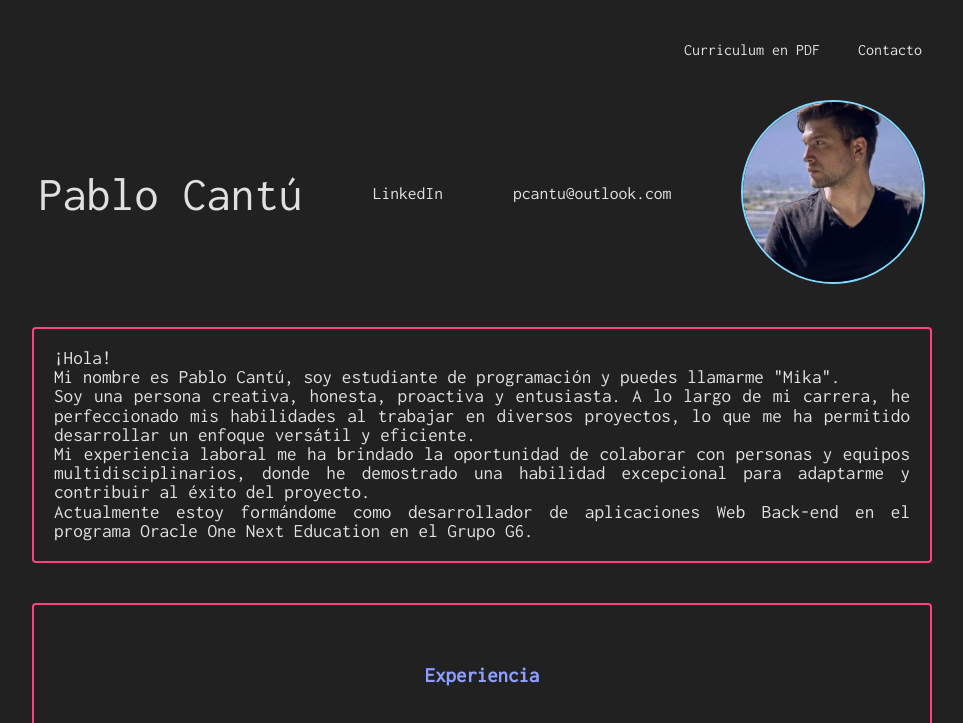
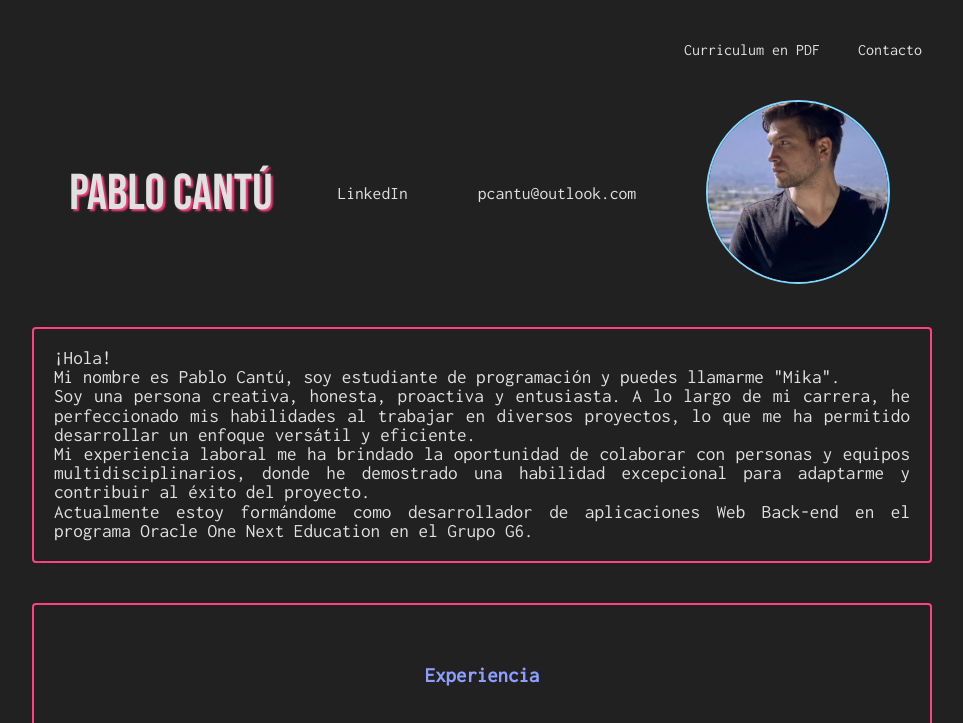
Before and after one commit to Dizzinness/Pablo-Cantu-CV, a plain HTML site: page index.html in a window 1280 px wide. In both pictures the pointer is over the element "Pablo Cantú". Shown: the top 723 px of the page, without its empty margins (158-1121 px from the left). Drawn offline with Linux system fonts and the light colour scheme; a script that the page names is missing.

Commit message:
efecto glow al nombre

```diff
--- a/index.html
+++ b/index.html
@@ -10,6 +10,9 @@
     <link rel="preconnect" href="https://fonts.googleapis.com">
     <link rel="preconnect" href="https://fonts.gstatic.com" crossorigin>
     <link href="https://fonts.googleapis.com/css2?family=Inconsolata&display=swap" rel="stylesheet">
+    <link rel="preconnect" href="https://fonts.googleapis.com">
+    <link rel="preconnect" href="https://fonts.gstatic.com" crossorigin>
+    <link href="https://fonts.googleapis.com/css2?family=Bebas+Neue&display=swap" rel="stylesheet">
 </head>
 
 <body>
--- a/style.css
+++ b/style.css
@@ -62,6 +62,20 @@ body {
 
 .top h1 {
     font-size: 3em;
+    font-family: "Bebas Neue", sans-serif;
+    font-weight: 400;
+    font-style: normal;
+}
+
+.top h1:hover {
+    color: var(--main-color);
+    transform: scale(1.05);
+    text-shadow: 2px 2px 2px var(--highlight-color);
+    -o-transition: trans;
+    -webkit-transition: trans;
+    -moz-transition: trans;
+    -ms-transition: trans;
+    transition: transform 0.3s, text-shadow 0.3s;
 }
 
 .top img {
```
Also changed, not shown: 1 other file.
